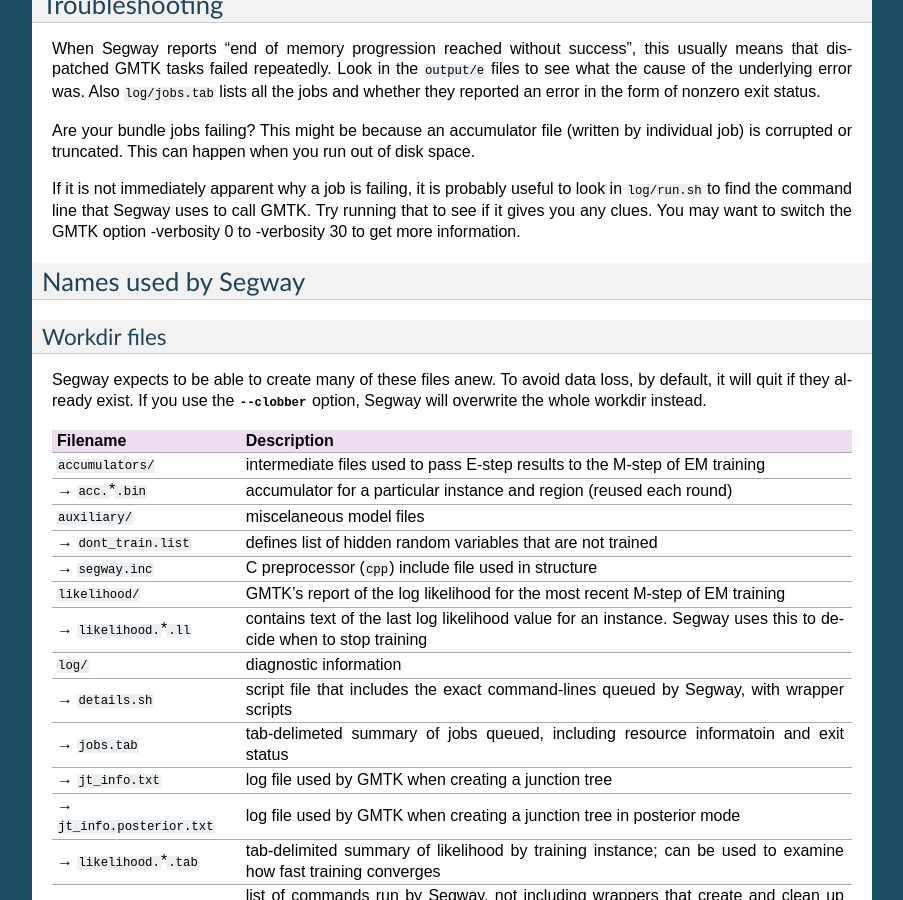
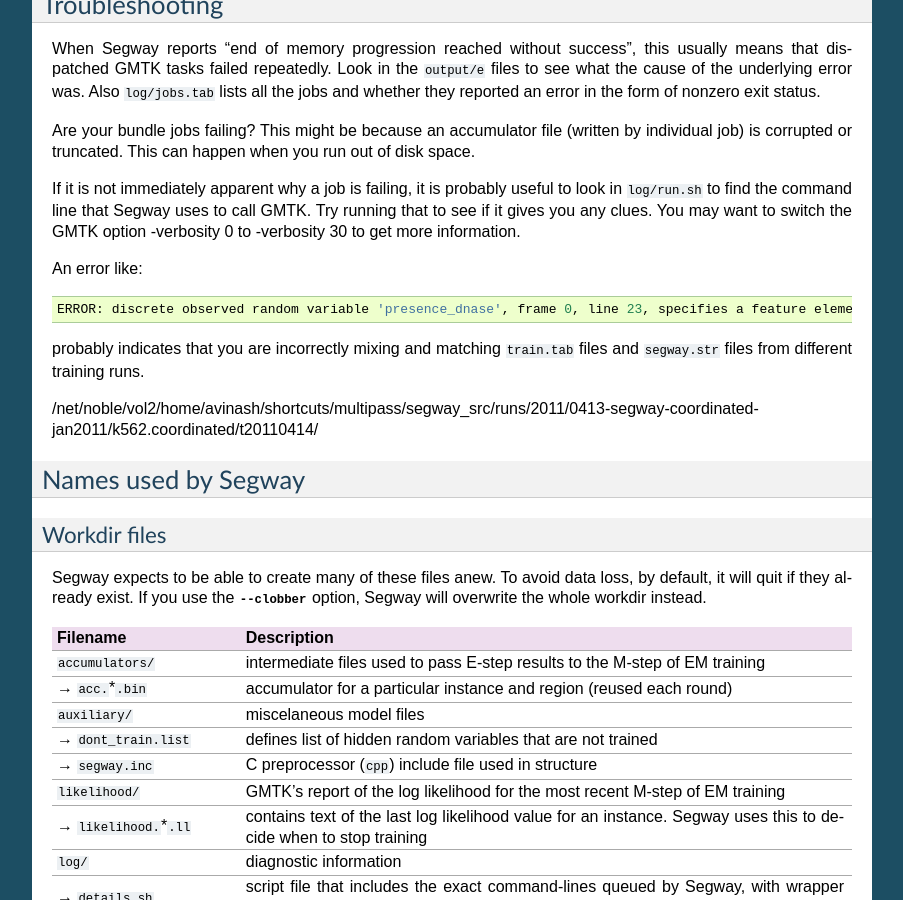
Before and after one commit to hoffmangroup/segway, a Sphinx documentation site: the page built from doc/segway.rst, in a window 1280 px wide and 900 px high, scrolled down 11652 px. Shown: the whole window, without its empty margins (198-1101 px from the left). Built offline with Sphinx 7.4.7, drawn with Linux system fonts in a browser that asks for light colours; formulas are drawn with MathJax 3.

Commit message:
check in Avinash's changes; fix some jobs.tab test issues

```diff
--- a/doc/segway.rst
+++ b/doc/segway.rst
@@ -802,6 +802,16 @@ uses to call GMTK. Try running that to see if it gives you any clues.
 You may want to switch the GMTK option -verbosity 0 to -verbosity 30
 to get more information.
 
+An error like::
+
+  ERROR: discrete observed random variable 'presence_dnase', frame 0, line 23, specifies a feature element 14:14 that is out of discrete range ([23:45] inclusive) of observation matrix
+
+probably indicates that you are incorrectly mixing and matching
+``train.tab`` files and ``segway.str`` files from different training
+runs.
+
+/net/noble/vol2/home/avinash/shortcuts/multipass/segway_src/runs/2011/0413-segway-coordinated-jan2011/k562.coordinated/t20110414/
+
 Names used by Segway
 ====================
 
```
Also changed, not shown: 4 other files.
